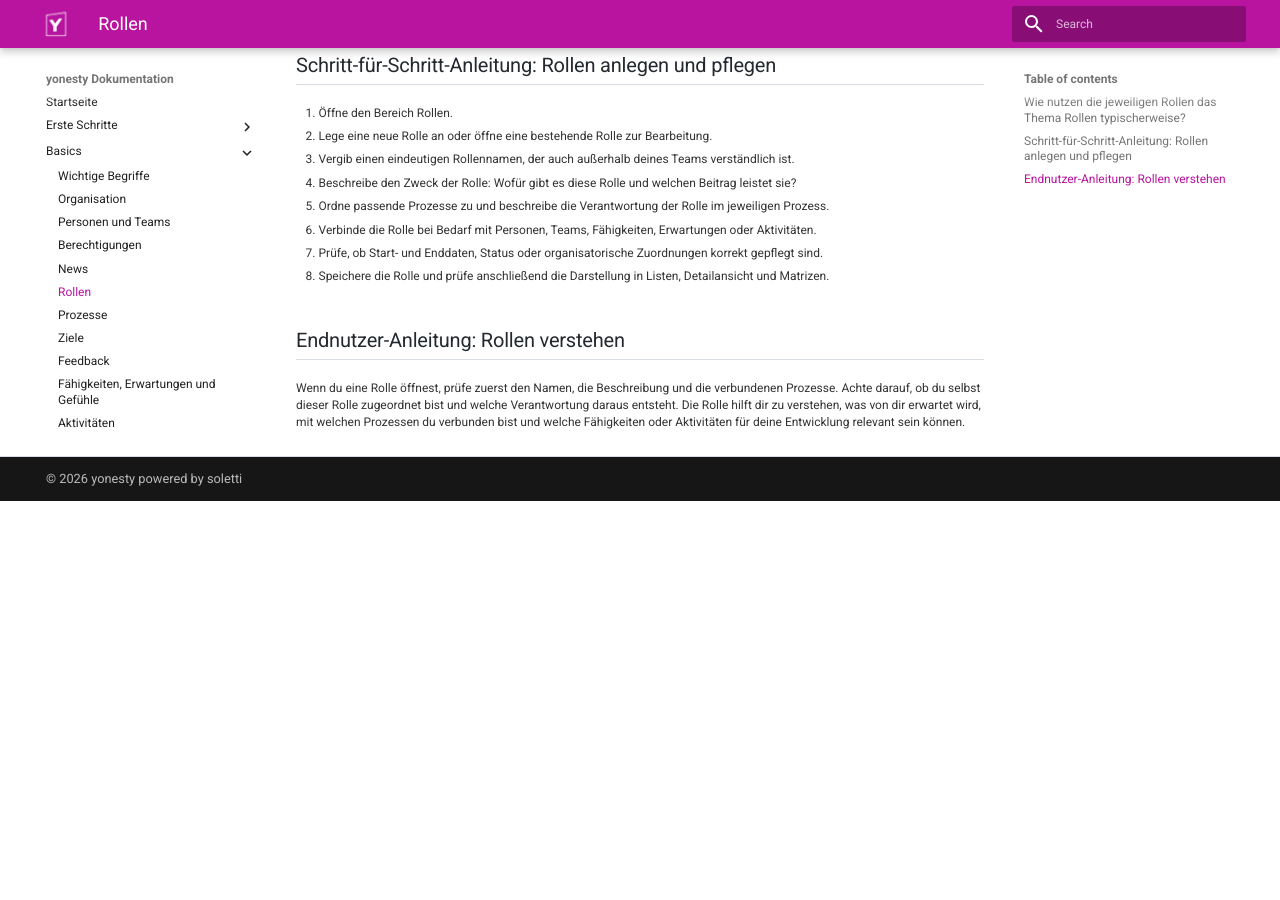
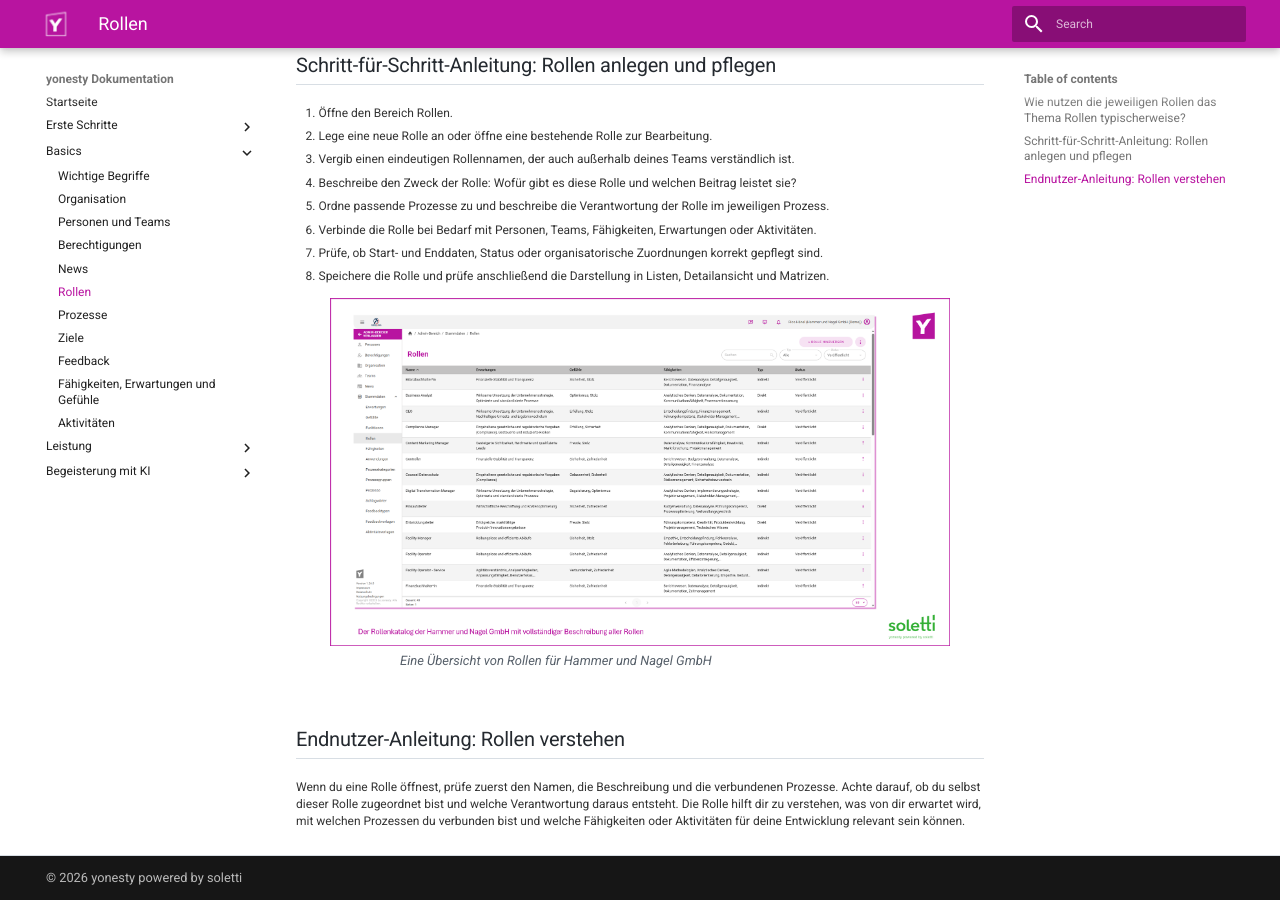
Before and after one commit to ricohaenelsoletti/yonesty, an MkDocs documentation site: the page built from docs/Themenbereich-Rollen.md, in a window 1280 px wide and 900 px high, scrolled down 892 px. Built offline with MkDocs 1.6.1 and Material for MkDocs 9.7.7, drawn with Linux system fonts in a browser that asks for light colours; before the commit the page ends 1393 px from its top, so only the background shows below that.

Commit message:
Enhance roles documentation with image and caption
Added an image and caption to the roles section for better clarity.

```diff
--- a/docs/Themenbereich-Rollen.md
+++ b/docs/Themenbereich-Rollen.md
@@ -28,6 +28,11 @@
 7. Prüfe, ob Start- und Enddaten, Status oder organisatorische Zuordnungen korrekt gepflegt sind.
 8. Speichere die Rolle und prüfe anschließend die Darstellung in Listen, Detailansicht und Matrizen.
 
+<figure>
+    <img src="/screenshots/yonesty-Rollen.png">
+    <figcaption>Eine Übersicht von Rollen für Hammer und Nagel GmbH</figcaption>
+</figure>
+
 ## Endnutzer-Anleitung: Rollen verstehen
 
 Wenn du eine Rolle öffnest, prüfe zuerst den Namen, die Beschreibung und die verbundenen Prozesse. Achte darauf, ob du selbst dieser Rolle zugeordnet bist und welche Verantwortung daraus entsteht. Die Rolle hilft dir zu verstehen, was von dir erwartet wird, mit welchen Prozessen du verbunden bist und welche Fähigkeiten oder Aktivitäten für deine Entwicklung relevant sein können.
```
